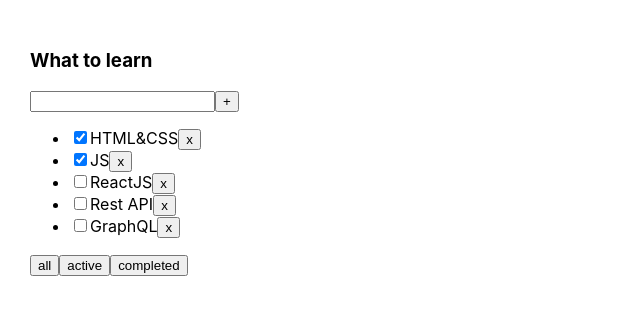
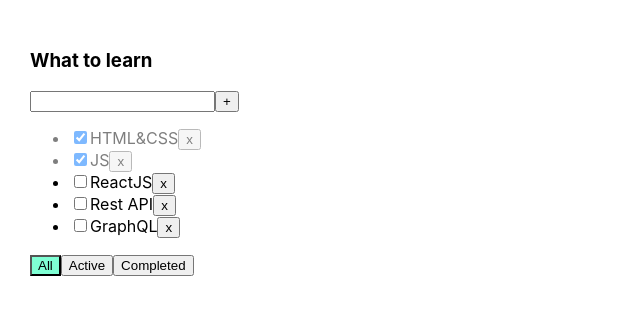
Before and after one commit to AntonKasheuski/ToDoList, a React (Create React App) app: page / in a window 1280 px wide. Shown: the top 314 px of the page, without its empty margins (0-640 px from the left). Built offline with nearby package versions, Linux system fonts and the light colour scheme.

Commit message:
Lesson 4 monday

```diff
--- a/src/App.tsx
+++ b/src/App.tsx
@@ -16,23 +16,31 @@
     ]);
 
     function removeTask(id: string) {
-        let filteredTasks = tasks.filter(t => t.id != id);
+        let filteredTasks = tasks.filter(t => t.id !== id);
         setTasks(filteredTasks);
     }
+
     function addTask(title: string) {
         let task = { id: v1(), title: title, isDone: false };
         let newTasks = [task, ...tasks];
         setTasks(newTasks);
     }
 
+    const changeCheckboxStatus = (id: string, value: boolean) => {
+        setTasks(tasks.map(m => m.id === id ? {...m, isDone: value} : m))
+    }
+
     let [filter, setFilter] = useState<FilterValuesType>("all");
+
     let tasksForTodolist = tasks;
+
     if (filter === "active") {
-        tasksForTodolist = tasks.filter(t => !t.isDone);
+        tasksForTodolist = tasks.filter(t => t.isDone === false);
     }
     if (filter === "completed") {
-        tasksForTodolist = tasks.filter(t => t.isDone);
+        tasksForTodolist = tasks.filter(t => t.isDone === true);
     }
+
     function changeFilter(value: FilterValuesType) {
         setFilter(value);
     }
@@ -43,7 +51,10 @@
                       tasks={tasksForTodolist}
                       removeTask={removeTask}
                       changeFilter={changeFilter}
-                      addTask={addTask} />
+                      addTask={addTask}
+                      changeCheckboxStatus={changeCheckboxStatus}
+                      filter={filter}
+            />
         </div>
     );
 }
--- /dev/null
+++ b/src/TasksMap.tsx
@@ -0,0 +1,28 @@
+import React from 'react';
+import s from './Todolist.module.css'
+import {TaskType} from "./Todolist";
+
+type PropsType = {
+    tasks: Array<TaskType>
+    onChangeCheckbox: (tID: string, value: boolean) => void
+    onClickHandler: (tID: string) => void
+}
+
+export const TasksMap = ({tasks, onChangeCheckbox, onClickHandler, ...props}: PropsType) => {
+    return (
+        <ul>
+            {
+                tasks.map(t => {
+                    return <li key={t.id} className={t.isDone ? s.isDone : ""}>
+                        <input
+                            type="checkbox"
+                            checked={t.isDone}
+                            onChange={(e)=>onChangeCheckbox(t.id, e.currentTarget.checked)}/>
+                        <span>{t.title}</span>
+                        <button onClick={ () => onClickHandler(t.id) }>x</button>
+                    </li>
+                })
+            }
+        </ul>
+    );
+};
--- /dev/null
+++ b/src/Todolist.module.css
@@ -0,0 +1,16 @@
+
+.error {
+    border: red 3px solid;
+}
+
+.errorMessage {
+    color: red;
+}
+
+.activeFilter {
+    background-color: aquamarine;
+}
+
+.isDone {
+    opacity: 0.5;
+}
--- a/src/Todolist.tsx
+++ b/src/Todolist.tsx
@@ -1,9 +1,9 @@
-import React, {useState} from 'react';
+import React, {ChangeEvent, KeyboardEvent, useState} from 'react';
 import {FilterValuesType} from './App';
-import {Input} from "./components/Input";
-import {Button} from "./components/Button";
+import s from './Todolist.module.css'
+import {TasksMap} from "./TasksMap";
 
-type TaskType = {
+export type TaskType = {
     id: string
     title: string
     isDone: boolean
@@ -14,39 +14,59 @@
     removeTask: (taskId: string) => void
     changeFilter: (value: FilterValuesType) => void
     addTask: (title: string) => void
+    changeCheckboxStatus: (tID: string, value: boolean) => void
+    filter: FilterValuesType
 }
 
 export function Todolist(props: PropsType) {
     let [title, setTitle] = useState("")
+    let [error, setError] = useState(false)
 
     const addTask = () => {
-        props.addTask(title);
-        setTitle("");
+        if (title.trim() !== "") {
+            props.addTask(title.trim());
+            setTitle("");
+        } else {
+            setError(true)
+        }
     }
-    const removeTaskHandler = (id: string) => {
-        props.removeTask(id)
+    const onChangeHandler = (e: ChangeEvent<HTMLInputElement>) => {
+        setError(false)
+        setTitle(e.currentTarget.value)
     }
-    const onClickFilterHandler = (filter: FilterValuesType) => {
-        props.changeFilter(filter)}
+    const onKeyPressHandler = (e: KeyboardEvent<HTMLInputElement>) => {
+        if (e.charCode === 13) {
+            addTask();
+        }
+    }
+    const onAllClickHandler = () => props.changeFilter("all");
+    const onActiveClickHandler = () => props.changeFilter("active");
+    const onCompletedClickHandler = () => props.changeFilter("completed");
+    const onChangeCheckbox = (tID: string, value: boolean) => {
+        props.changeCheckboxStatus(tID, value)
+    }
+    const onClickHandler = (id: string) => {props.removeTask(id)}
 
     return <div>
         <h3>{props.title}</h3>
-        <Input addTask={addTask} title={title} setTitle={setTitle} />
-        <Button name={'+'} callback={addTask} />
-        <ul>
-            {props.tasks.map(t => {
-                return <li key={t.id}>
-                    <input type="checkbox" checked={t.isDone}/>
-                    <span>{t.title}</span>
-                    <Button name={'x'} callback={() => {removeTaskHandler(t.id)}} />
-                </li>
-            })
-            }
-        </ul>
         <div>
-            <Button name={'all'} callback={() => {onClickFilterHandler('all')}} />
-            <Button name={'active'} callback={() => {onClickFilterHandler('active')}} />
-            <Button name={'completed'} callback={() => {onClickFilterHandler('completed')}} />
+            <input value={title}
+                   onChange={onChangeHandler}
+                   onKeyPress={onKeyPressHandler}
+                   className={error ? s.error : ''}
+            />
+            <button onClick={addTask}>+</button>
+            {error && <div className={s.errorMessage}>Title is required!</div>}
+        </div>
+        <TasksMap
+            tasks={props.tasks}
+            onChangeCheckbox={onChangeCheckbox}
+            onClickHandler={onClickHandler}
+        />
+        <div>
+            <button className={props.filter === 'all' ? s.activeFilter : ""} onClick={ onAllClickHandler }>All</button>
+            <button className={props.filter === 'active' ? s.activeFilter : ""} onClick={ onActiveClickHandler }>Active</button>
+            <button className={props.filter === 'completed' ? s.activeFilter : ""} onClick={ onCompletedClickHandler }>Completed</button>
         </div>
     </div>
 }
--- a/src/components/Button.tsx
+++ /dev/null
@@ -1,16 +0,0 @@
-import React from 'react';
-
-type PropsType = {
-    name: string,
-    callback: () => void
-}
-
-export const Button = (props: PropsType) => {
-    const onClickButtonHandler = () => {
-        props.callback()
-    }
-
-    return (
-        <button onClick={onClickButtonHandler}>{props.name}</button>
-    );
-};
--- a/src/components/Input.tsx
+++ /dev/null
@@ -1,25 +0,0 @@
-import React, {ChangeEvent, KeyboardEvent} from 'react';
-
-type PropsType = {
-    addTask: (title: string) => void,
-    title: string,
-    setTitle: (title: string) => void
-}
-
-export const Input = (props: PropsType) => {
-    const onChangeHandler = (e: ChangeEvent<HTMLInputElement>) => {
-        props.setTitle(e.currentTarget.value)
-    }
-    const onKeyPressHandler = (e: KeyboardEvent<HTMLInputElement>) => {
-        if (e.key === "Enter") {
-            props.addTask(props.title);
-        }
-    }
-
-    return (
-        <input value={props.title}
-               onChange={onChangeHandler}
-               onKeyPress={onKeyPressHandler}
-        />
-    );
-};
```
